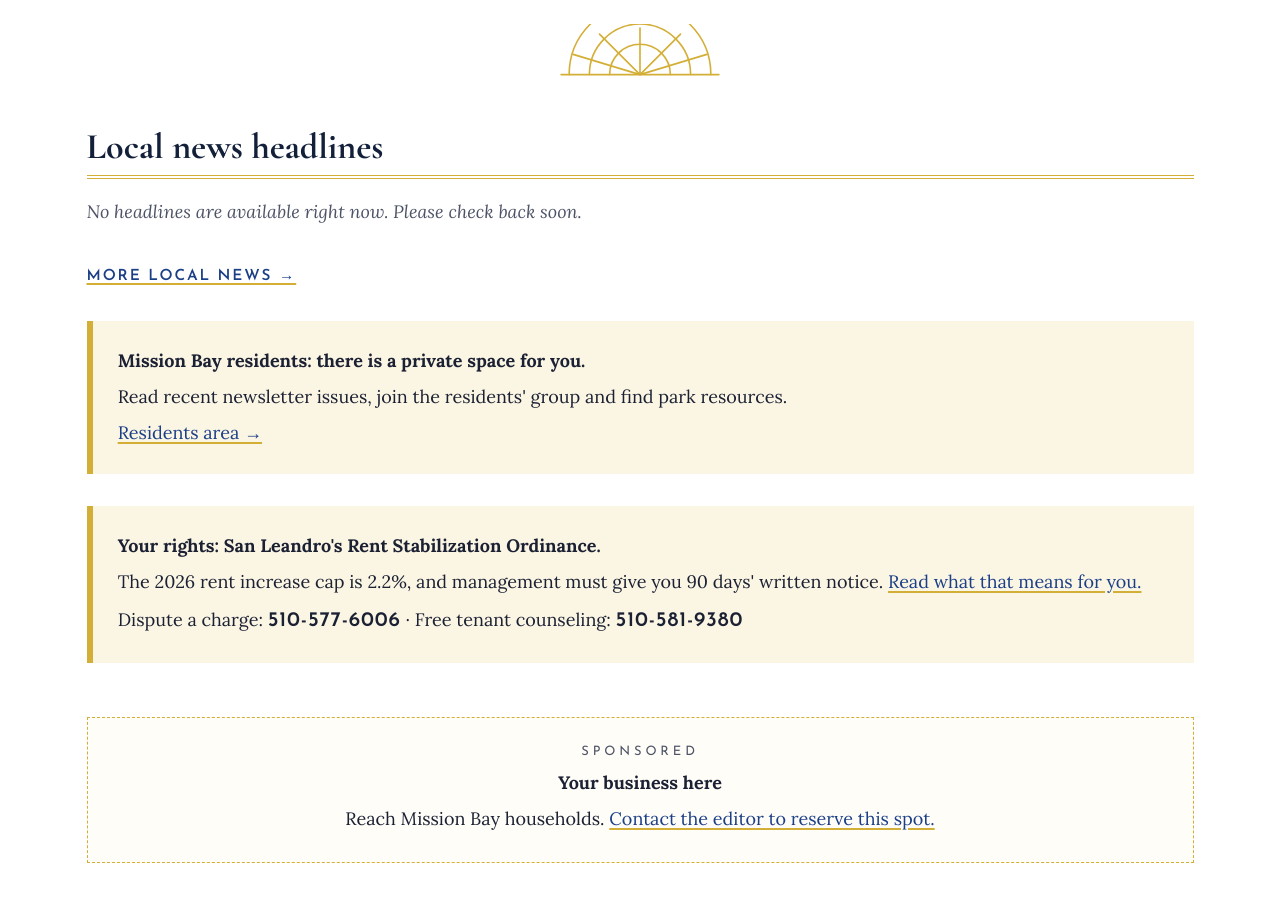
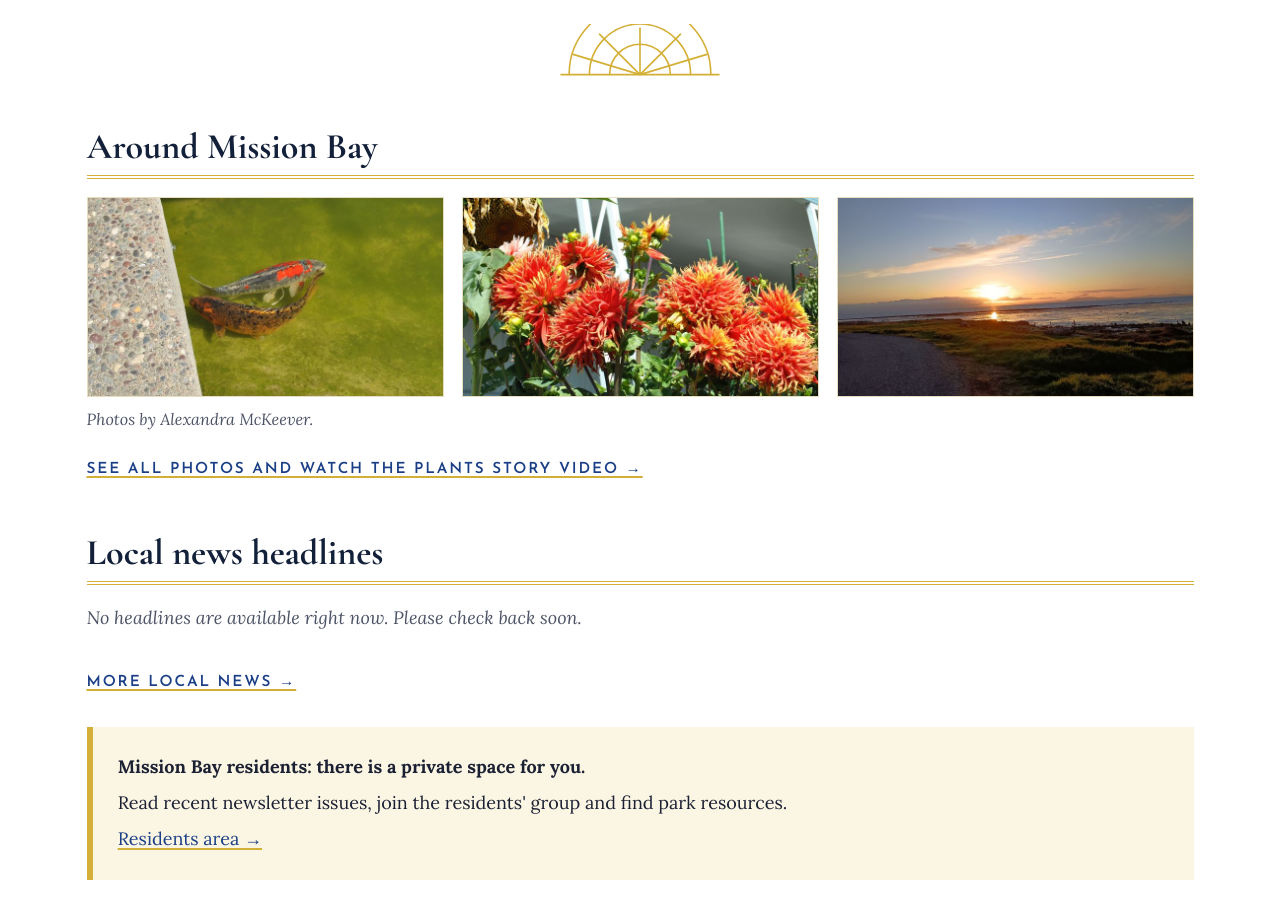
Before and after one commit to Lexiannax/missionbay, an Astro site: page / in a window 1280 px wide. Shown: the part 1640-2550 px from the top of the page. Built offline with nearby package versions, Linux system fonts and the light colour scheme; Astro itself is replaced by a stand-in of ours.

Commit message:
Add an Around Mission Bay photo strip to the home page
Co-Authored-By: Claude Sonnet 5.5 <noreply@anthropic.com>

```diff
--- a/src/pages/index.astro
+++ b/src/pages/index.astro
@@ -53,6 +53,17 @@ const headlines = loadNews().items.filter((i) => i.category !== 'Weather Alerts'
 
   <Fan />
 
+  <section class="around">
+    <h2>Around Mission Bay</h2>
+    <ul class="around-strip">
+      <li><a href="/photos/"><img src="/photos/koi-edge-thumb.jpg" alt="Two koi swimming at the edge of the pond" width="720" height="430" loading="lazy" decoding="async" /></a></li>
+      <li><a href="/photos/"><img src="/photos/dahlias-orange-thumb.jpg" alt="Bright orange and red dahlias in bloom" width="720" height="430" loading="lazy" decoding="async" /></a></li>
+      <li><a href="/photos/"><img src="/photos/sunset-trail-thumb.jpg" alt="Sunset over San Francisco Bay from the shoreline trail" width="720" height="542" loading="lazy" decoding="async" /></a></li>
+    </ul>
+    <p class="around-credit">Photos by Alexandra McKeever.</p>
+    <a class="more-link" href="/photos/">See all photos and watch the Plants Story video →</a>
+  </section>
+
   <section>
     <h2>Local news headlines</h2>
     <NewsList items={headlines} />
@@ -74,3 +85,10 @@ const headlines = loadNews().items.filter((i) => i.category !== 'Weather Alerts'
   <Sponsor />
 </Base>
 )}
+
+<style>
+  .around-strip { list-style: none; margin: 0.5rem 0; padding: 0; display: grid; gap: 1rem; grid-template-columns: repeat(auto-fit, minmax(min(100%, 14rem), 1fr)); }
+  .around-strip a { display: block; border: 1px solid var(--line); background: #fff; }
+  .around-strip img { display: block; width: 100%; height: 11rem; object-fit: cover; }
+  .around-credit { margin: 0.4rem 0 0.3rem; font-size: 0.9rem; font-style: italic; color: var(--muted); }
+</style>
```
